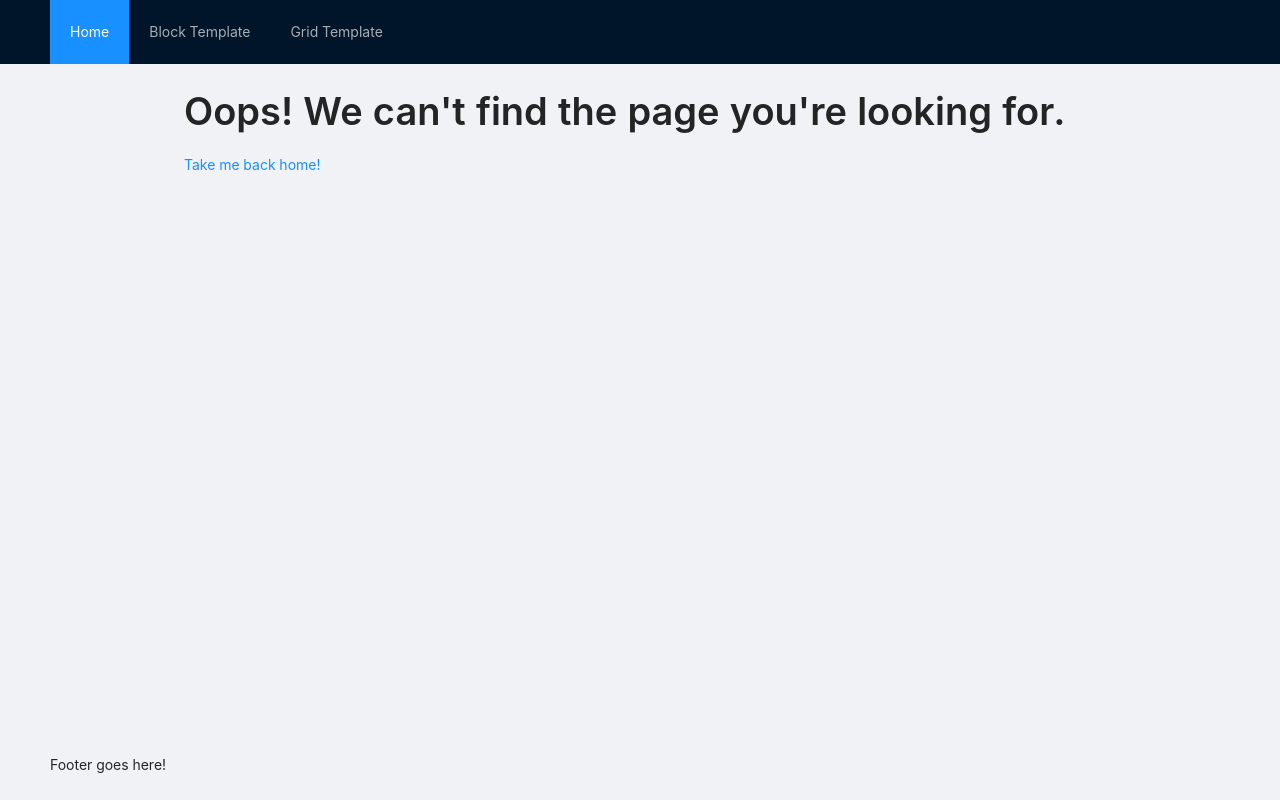
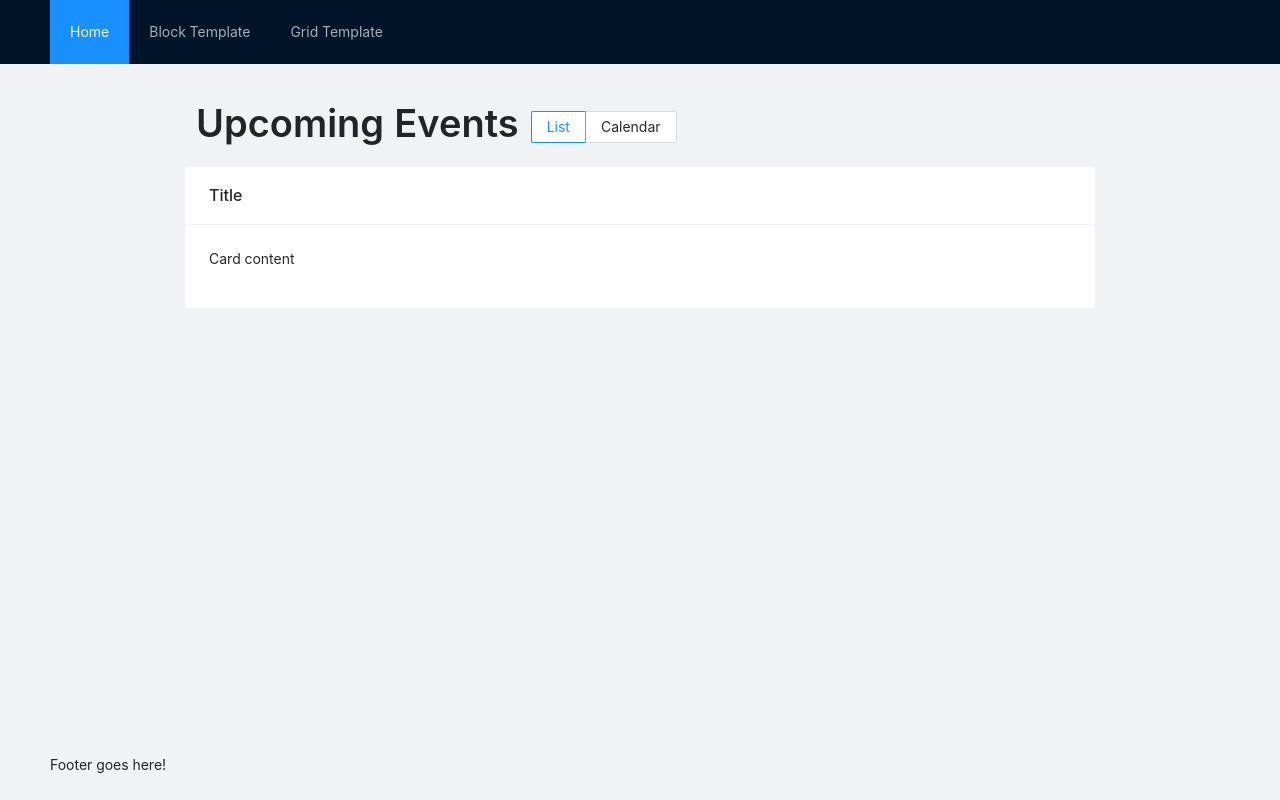
Before and after one commit to Code-4-Community/lucys-love-bus-frontend, a React (Create React App) app: page /upcoming-events in a window 1280 px wide. Built offline with nearby package versions, Linux system fonts and the light colour scheme.

Commit message:
set up files and folders for upcoming events

```diff
--- a/src/App.tsx
+++ b/src/App.tsx
@@ -9,6 +9,7 @@ import Home from './containers/home/Home';
 import BlockTemplate from './containers/template-1-col-block/Template';
 import GridTemplate from './containers/template-24-col-grid/Template';
 import SignupGM from './containers/signup-gm/SignupGM';
+import Events from './containers/events/Events';
 
 import NotFound from './containers/not-found/NotFound';
 import NavBar from './components/NavBar';
@@ -36,6 +37,7 @@ const App: React.FC = () => {
                 <Route path="/block-template" exact component={BlockTemplate} />
                 <Route path="/grid-template" exact component={GridTemplate} />
                 <Route path="/signup-gm" exact component={SignupGM} />
+                <Route path="/upcoming-events" exact component={Events} />
                 <Route path="*" exact component={NotFound} />
               </Switch>
             </div>
--- /dev/null
+++ b/src/components/EventListing/EventListing.tsx
@@ -0,0 +1,27 @@
+import React from 'react';
+import './event-listing.less';
+import { Card } from 'antd';
+
+// placeholder interface for now (will replace with real interface once hooked up to db)
+interface Event {
+  title: string;
+  date: string;
+  description: string;
+  otherNotes?: string;
+  // TODO: use correct file type
+  thumbnail?: any;
+}
+
+const EventListing: React.FC = () => {
+  const onFinish = (values: Event) => {
+    // send data to redux
+  };
+
+  return (
+    <Card title="Title">
+      <p>Card content</p>
+    </Card>
+  );
+};
+
+export default EventListing;
--- /dev/null
+++ b/src/components/EventListing/event-listing.less
@@ -0,0 +1,24 @@
+.radio-item {
+  display: block;
+  height: 30px;
+}
+
+.inline-block-half {
+  display: inline-block;
+  width: calc(50% - 9px);
+  margin-right: 9px;
+}
+
+.inline-block-third {
+  display: inline-block;
+  width: calc(33% - 6px);
+  margin-right: 9px;
+}
+
+.block-half {
+  width: 50%;
+}
+
+.stacked-inputs {
+  margin-bottom: 9px;
+}
--- /dev/null
+++ b/src/components/EventsList/EventsList.tsx
@@ -0,0 +1,32 @@
+import React from 'react';
+import './events-list.less';
+import EventListing from '../../components/EventListing/EventListing';
+
+// placeholder interface for now (will replace with real interface once hooked up to db)
+interface Event {
+  title: string;
+  date: string;
+  description: string;
+  otherNotes?: string;
+  // TODO: use correct file type
+  thumbnail?: any;
+}
+
+const EventsList: React.FC = () => {
+  const onFinish = (values: any) => {
+    // send data to redux
+  };
+
+  const event1: Event = {title: 'Event 1', date: '11/15/20', description: 'This is a test event'};
+  const events: Event[] = [event1];
+
+  return (
+    <div>
+      {events.map(event =>
+        <EventListing></EventListing>
+      )}
+    </div>
+  );
+};
+
+export default EventsList;
--- /dev/null
+++ b/src/containers/events/Events.tsx
@@ -0,0 +1,43 @@
+import React from 'react';
+import { Helmet } from 'react-helmet';
+import './events.less';
+import { Typography, Radio } from 'antd';
+import EventsList from '../../components/EventsList/EventsList';
+
+const { Title } = Typography;
+
+/*
+Template for future page components.
+
+AntD Components:
+https://ant.design/components/overview/
+*/
+
+const Events: React.FC = () => {
+
+  return (
+    <>
+      <Helmet>
+        <title>Events</title>
+        <meta name="Upcoming Events" content="Description goes here." />
+      </Helmet>
+      <div className="content-container">
+        {/*
+          Place relevant components in here
+        */}
+        <div className="flex-row">
+          <Title className="title">Upcoming Events</Title>
+          <Radio.Group defaultValue="list">
+            <Radio.Button value="list">List</Radio.Button>
+            <Radio.Button value="calendar">Calendar</Radio.Button>
+          </Radio.Group>
+        </div>
+
+
+        <EventsList></EventsList>
+      </div>
+    </>
+  );
+};
+
+export default Events;
--- /dev/null
+++ b/src/containers/events/events.less
@@ -0,0 +1,16 @@
+.content-container {
+  display: block;
+  padding: 24px;
+  max-width: 960px;
+  margin: auto;
+}
+
+.flex-row {
+  display: flex;
+  flex-direction: row;
+  align-items: center;
+}
+
+.title {
+  margin: 12px;
+}
```
Also changed, not shown: src/components/EventsList/events-list.less (added), 1 other file (tests, documents, lock files or other folders).
